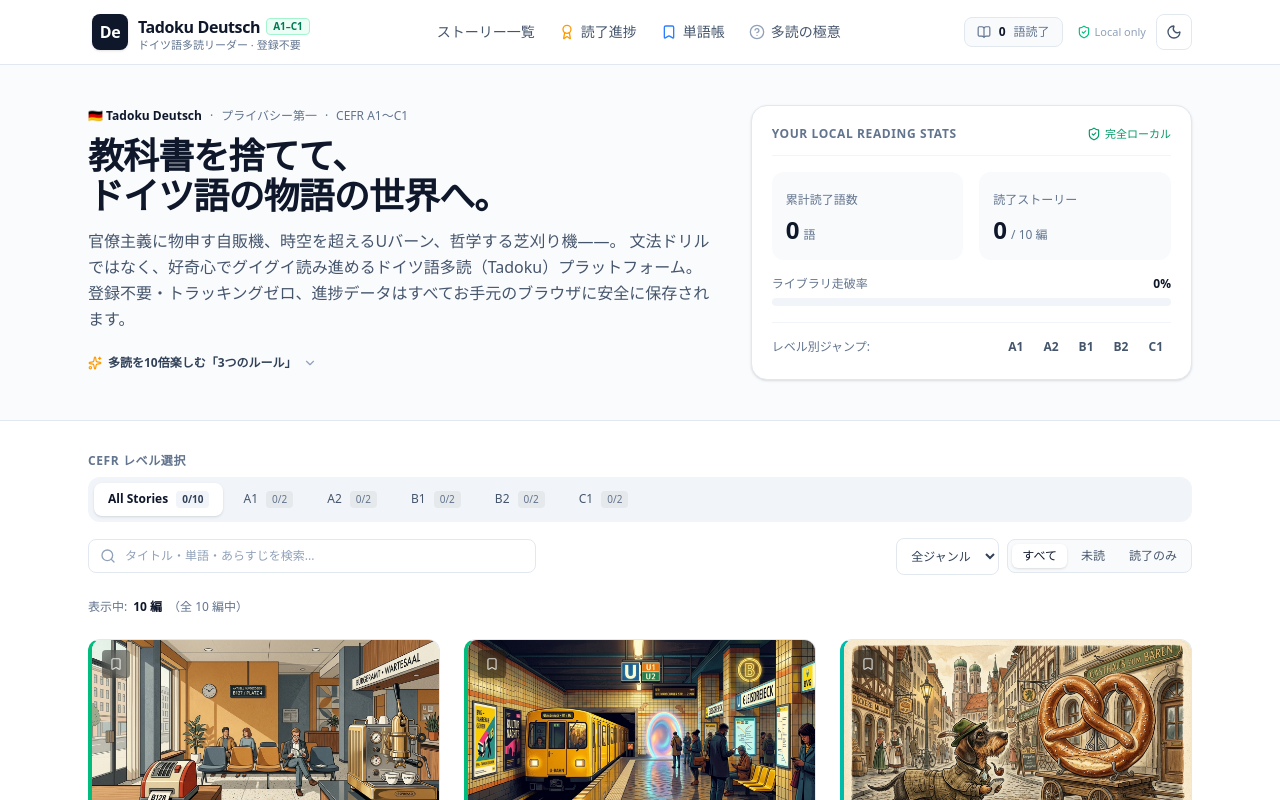
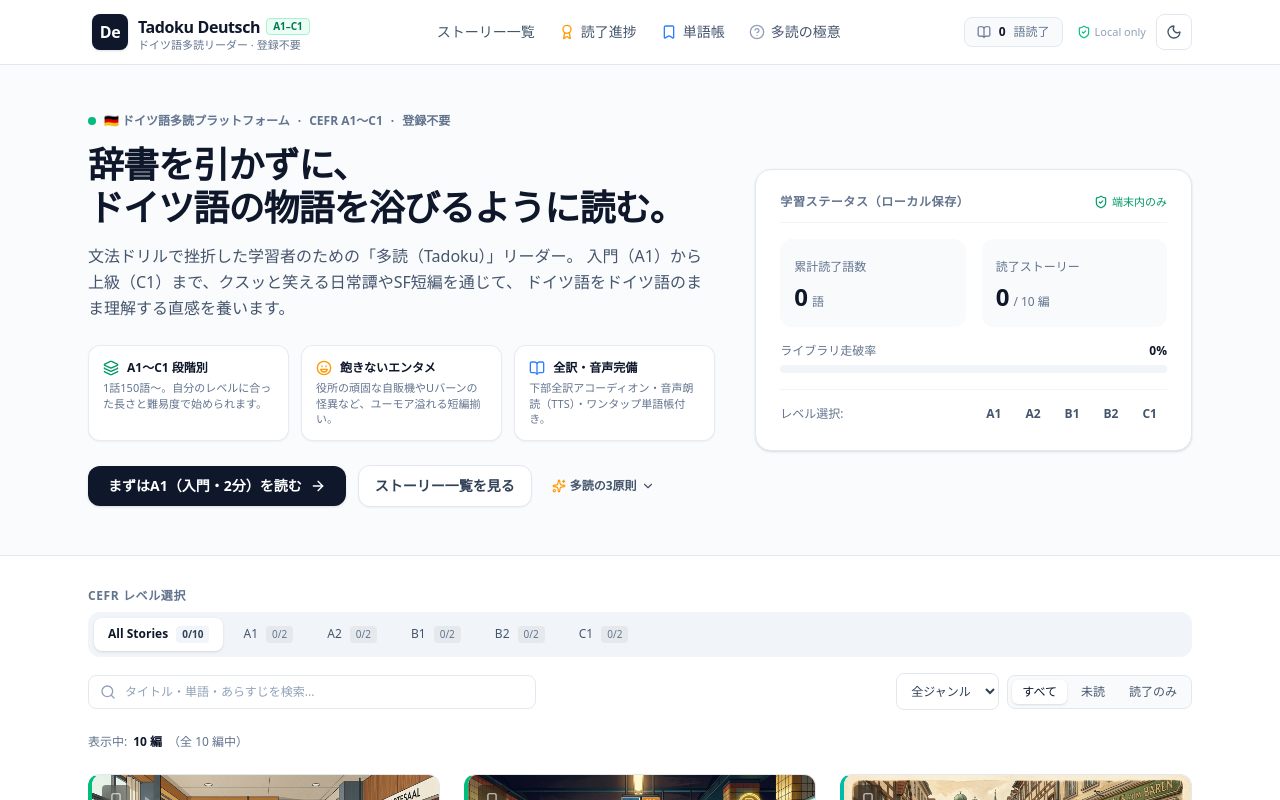
Before and after one commit to noripiko/tadoku, a Next.js app: page / in a window 1280 px wide. Shown: the top 800 px of the page. Built offline with nearby package versions, Linux system fonts and the light colour scheme.

Commit message:
feat: add story selection logic to HeroSection
Add onSelectStory prop to HeroSection to enable direct navigation to stories and improve UX with smooth scrolling.

```diff
--- a/app/page.tsx
+++ b/app/page.tsx
@@ -197,10 +197,14 @@
             progress={progress}
             onSelectLevel={(lvl) => setSelectedLevel(lvl)}
             activeLevel={selectedLevel}
+            onSelectStory={(s) => {
+              setActiveStory(s);
+              window.scrollTo({ top: 0, behavior: 'smooth' });
+            }}
           />
 
           {/* Stories Catalog Section */}
-          <section className="mx-auto max-w-6xl px-4 py-8 sm:px-6">
+          <section id="stories-catalog" className="mx-auto max-w-6xl px-4 py-8 sm:px-6">
             {/* Filter Bar */}
             <LevelFilterBar
               selectedLevel={selectedLevel}
--- a/components/HeroSection.tsx
+++ b/components/HeroSection.tsx
@@ -1,111 +1,193 @@
 'use client';
 
 import React, { useState } from 'react';
-import { ChevronDown, ChevronUp, Sparkles, ShieldCheck } from 'lucide-react';
-import { UserProgress } from '@/lib/types';
+import {
+  ChevronDown,
+  ChevronUp,
+  ShieldCheck,
+  BookOpen,
+  Laugh,
+  Layers,
+  ArrowRight,
+  Sparkles,
+} from 'lucide-react';
+import { UserProgress, Story } from '@/lib/types';
 import { STORIES } from '@/lib/stories';
 
 interface HeroSectionProps {
   progress: UserProgress;
   onSelectLevel: (level: string) => void;
   activeLevel: string;
+  onSelectStory?: (story: Story) => void;
 }
 
-export function HeroSection({ progress, onSelectLevel, activeLevel }: HeroSectionProps) {
+export function HeroSection({
+  progress,
+  onSelectLevel,
+  activeLevel,
+  onSelectStory,
+}: HeroSectionProps) {
   const [showRules, setShowRules] = useState(false);
   const totalStories = STORIES.length;
   const completedStoriesCount = progress.readStoryIds.length;
   const progressPercent = Math.round((completedStoriesCount / totalStories) * 100);
 
+  // First recommended beginner story
+  const firstStory = STORIES.find((s) => s.level === 'A1') || STORIES[0];
+
+  const handleStartReading = () => {
+    if (onSelectStory && firstStory) {
+      onSelectStory(firstStory);
+    } else {
+      onSelectLevel('A1');
+      document.getElementById('stories-catalog')?.scrollIntoView({ behavior: 'smooth' });
+    }
+  };
+
+  const scrollToCatalog = () => {
+    document.getElementById('stories-catalog')?.scrollIntoView({ behavior: 'smooth' });
+  };
+
   return (
-    <section className="relative border-b border-slate-200 bg-slate-50/70 py-10 dark:border-slate-800 dark:bg-slate-900/40">
+    <section className="relative border-b border-slate-200 bg-slate-50/70 py-10 sm:py-12 dark:border-slate-800 dark:bg-slate-900/40">
       <div className="mx-auto max-w-6xl px-4 sm:px-6">
-        <div className="grid gap-8 lg:grid-cols-12 lg:items-center">
-          {/* Left Column: Headlines & Pitch */}
+        <div className="grid gap-10 lg:grid-cols-12 lg:items-center">
+          {/* Left Column: Clear Value Proposition */}
           <div className="lg:col-span-7">
-            <div className="flex items-center gap-2 text-xs font-medium text-slate-500 dark:text-slate-400">
-              <span className="inline-flex items-center gap-1 text-slate-900 dark:text-slate-100 font-semibold">
-                🇩🇪 Tadoku Deutsch
-              </span>
-              <span aria-hidden="true">·</span>
-              <span>プライバシー第一</span>
+            {/* Top Category Badge */}
+            <div className="flex items-center gap-2 text-xs font-semibold text-slate-500 dark:text-slate-400">
+              <span className="flex h-2 w-2 rounded-full bg-emerald-500" />
+              <span>🇩🇪 ドイツ語多読プラットフォーム</span>
               <span aria-hidden="true">·</span>
               <span>CEFR A1〜C1</span>
+              <span aria-hidden="true">·</span>
+              <span>登録不要</span>
             </div>
 
-            <h1 className="mt-3 text-3xl sm:text-4xl font-bold tracking-tight text-slate-900 dark:text-slate-50 [text-wrap:balance]">
-              教科書を捨てて、<br className="hidden sm:inline" />ドイツ語の物語の世界へ。
+            {/* Main Headline */}
+            <h1 className="mt-3.5 text-3xl sm:text-4xl lg:text-4.5xl font-extrabold tracking-tight text-slate-900 dark:text-slate-50 [text-wrap:balance] leading-[1.2]">
+              辞書を引かずに、<br className="hidden sm:inline" />
+              ドイツ語の物語を浴びるように読む。
             </h1>
 
-            <p className="mt-3 max-w-2xl text-sm sm:text-base leading-relaxed text-slate-600 dark:text-slate-300">
-              官僚主義に物申す自販機、時空を超えるUバーン、哲学する芝刈り機——。
-              文法ドリルではなく、好奇心でグイグイ読み進めるドイツ語多読（Tadoku）プラットフォーム。
-              登録不要・トラッキングゼロ、進捗データはすべてお手元のブラウザに安全に保存されます。
+            {/* Subheading: Concrete & Concise */}
+            <p className="mt-3.5 max-w-2xl text-sm sm:text-base leading-relaxed text-slate-600 dark:text-slate-300">
+              文法ドリルで挫折した学習者のための「多読（Tadoku）」リーダー。
+              入門（A1）から上級（C1）まで、クスッと笑える日常譚やSF短編を通じて、
+              ドイツ語をドイツ語のまま理解する直感を養います。
             </p>
 
-            {/* Quick 3 Tadoku Principles Toggle */}
-            <div className="mt-5">
+            {/* 3 Core Value Props - Google Style Micro-Cards */}
+            <div className="mt-6 grid grid-cols-1 sm:grid-cols-3 gap-3">
+              <div className="rounded-xl border border-slate-200/80 bg-white p-3.5 shadow-xs dark:border-slate-800 dark:bg-slate-900">
+                <div className="flex items-center gap-2 text-slate-900 dark:text-slate-100 font-bold text-xs">
+                  <Layers className="h-4 w-4 text-emerald-600 dark:text-emerald-400 shrink-0" />
+                  <span>A1〜C1 段階別</span>
+                </div>
+                <p className="mt-1 text-[11px] leading-snug text-slate-500 dark:text-slate-400">
+                  1話150語〜。自分のレベルに合った長さと難易度で始められます。
+                </p>
+              </div>
+
+              <div className="rounded-xl border border-slate-200/80 bg-white p-3.5 shadow-xs dark:border-slate-800 dark:bg-slate-900">
+                <div className="flex items-center gap-2 text-slate-900 dark:text-slate-100 font-bold text-xs">
+                  <Laugh className="h-4 w-4 text-amber-500 shrink-0" />
+                  <span>飽きないエンタメ</span>
+                </div>
+                <p className="mt-1 text-[11px] leading-snug text-slate-500 dark:text-slate-400">
+                  役所の頑固な自販機やUバーンの怪異など、ユーモア溢れる短編揃い。
+                </p>
+              </div>
+
+              <div className="rounded-xl border border-slate-200/80 bg-white p-3.5 shadow-xs dark:border-slate-800 dark:bg-slate-900">
+                <div className="flex items-center gap-2 text-slate-900 dark:text-slate-100 font-bold text-xs">
+                  <BookOpen className="h-4 w-4 text-blue-500 shrink-0" />
+                  <span>全訳・音声完備</span>
+                </div>
+                <p className="mt-1 text-[11px] leading-snug text-slate-500 dark:text-slate-400">
+                  下部全訳アコーディオン・音声朗読（TTS）・ワンタップ単語帳付き。
+                </p>
+              </div>
+            </div>
+
+            {/* Primary Action Buttons */}
+            <div className="mt-6 flex flex-wrap items-center gap-3">
+              <button
+                onClick={handleStartReading}
+                className="group inline-flex items-center gap-2 rounded-xl bg-slate-900 px-5 py-2.5 text-xs sm:text-sm font-semibold text-white shadow-sm hover:bg-slate-800 dark:bg-slate-100 dark:text-slate-900 dark:hover:bg-white transition-all"
+              >
+                <span>まずはA1（入門・2分）を読む</span>
+                <ArrowRight className="h-4 w-4 transition-transform group-hover:translate-x-0.5" />
+              </button>
+
+              <button
+                onClick={scrollToCatalog}
+                className="inline-flex items-center gap-1.5 rounded-xl border border-slate-200 bg-white px-4 py-2.5 text-xs sm:text-sm font-semibold text-slate-700 shadow-xs hover:bg-slate-50 dark:border-slate-800 dark:bg-slate-900 dark:text-slate-200 dark:hover:bg-slate-800 transition-colors"
+              >
+                <span>ストーリー一覧を見る</span>
+              </button>
+
               <button
                 onClick={() => setShowRules(!showRules)}
-                className="inline-flex items-center gap-1.5 text-xs font-semibold text-slate-700 hover:text-slate-900 dark:text-slate-300 dark:hover:text-white transition-colors"
+                className="inline-flex items-center gap-1 text-xs font-semibold text-slate-600 hover:text-slate-900 dark:text-slate-400 dark:hover:text-slate-200 px-2 py-2 transition-colors ml-auto sm:ml-0"
               >
                 <Sparkles className="h-3.5 w-3.5 text-amber-500" />
-                <span>多読を10倍楽しむ「3つのルール」</span>
-                {showRules ? (
-                  <ChevronUp className="h-3.5 w-3.5 text-slate-400" />
-                ) : (
-                  <ChevronDown className="h-3.5 w-3.5 text-slate-400" />
-                )}
+                <span>多読の3原則</span>
+                {showRules ? <ChevronUp className="h-3.5 w-3.5" /> : <ChevronDown className="h-3.5 w-3.5" />}
               </button>
+            </div>
 
-              {showRules && (
-                <div className="mt-3 rounded-xl border border-slate-200 bg-white p-4 shadow-sm dark:border-slate-800 dark:bg-slate-900 text-xs text-slate-600 dark:text-slate-300 space-y-2 animate-in fade-in duration-200">
-                  <div className="flex items-start gap-2.5">
-                    <span className="flex h-5 w-5 shrink-0 items-center justify-center rounded-full bg-slate-900 text-[11px] font-bold text-white dark:bg-slate-100 dark:text-slate-900">
-                      1
+            {/* Collapsible Tadoku 3 Principles Drawer */}
+            {showRules && (
+              <div className="mt-4 rounded-xl border border-slate-200 bg-white p-4 shadow-sm dark:border-slate-800 dark:bg-slate-900 text-xs text-slate-600 dark:text-slate-300 space-y-2.5 animate-in fade-in duration-200">
+                <div className="font-bold text-slate-900 dark:text-slate-100 text-xs flex items-center gap-1.5">
+                  <Sparkles className="h-3.5 w-3.5 text-amber-500" />
+                  <span>多読を10倍楽しむ「3つの鉄則」</span>
+                </div>
+                <div className="grid gap-2 sm:grid-cols-3 pt-1">
+                  <div className="rounded-lg bg-slate-50 p-2.5 dark:bg-slate-800/60">
+                    <span className="font-bold text-slate-900 dark:text-slate-100 block">
+                      1. 辞書は引かない
                     </span>
-                    <div>
-                      <strong className="text-slate-900 dark:text-slate-100">辞書は引かない：</strong>
-                      1語1語調べるのをやめ、文脈や挿絵から全体の流れを推測して読み進めます。
-                    </div>
+                    <span className="text-[11px] text-slate-500 dark:text-slate-400">
+                      1語ずつ調べず、文脈や雰囲気から全体の流れを推測します。
+                    </span>
                   </div>
-                  <div className="flex items-start gap-2.5">
-                    <span className="flex h-5 w-5 shrink-0 items-center justify-center rounded-full bg-slate-900 text-[11px] font-bold text-white dark:bg-slate-100 dark:text-slate-900">
-                      2
+                  <div className="rounded-lg bg-slate-50 p-2.5 dark:bg-slate-800/60">
+                    <span className="font-bold text-slate-900 dark:text-slate-100 block">
+                      2. 分からない所は飛ばす
                     </span>
-                    <div>
-                      <strong className="text-slate-900 dark:text-slate-100">分からない所は飛ばす：</strong>
-                      引っかかっても立ち止まらずに飛ばしてOK。大意が掴めれば十分です。
-                    </div>
+                    <span className="text-[11px] text-slate-500 dark:text-slate-400">
+                      引っかかっても立ち止まらずスキップ。大意が掴めれば十分です。
+                    </span>
                   </div>
-                  <div className="flex items-start gap-2.5">
-                    <span className="flex h-5 w-5 shrink-0 items-center justify-center rounded-full bg-slate-900 text-[11px] font-bold text-white dark:bg-slate-100 dark:text-slate-900">
-                      3
+                  <div className="rounded-lg bg-slate-50 p-2.5 dark:bg-slate-800/60">
+                    <span className="font-bold text-slate-900 dark:text-slate-100 block">
+                      3. 合わなければ別の話へ
                     </span>
-                    <div>
-                      <strong className="text-slate-900 dark:text-slate-100">進まなくなったら別の話へ：</strong>
-                      難しすぎたり退屈に感じたら迷わず別のレベル・ストーリーへ切り替えます。
-                    </div>
+                    <span className="text-[11px] text-slate-500 dark:text-slate-400">
+                      難しすぎたり退屈なら、迷わず別レベルや別ジャンルへ切り替えます。
+                    </span>
                   </div>
                 </div>
-              )}
-            </div>
+              </div>
+            )}
           </div>
 
           {/* Right Column: Google Engineer Style Metrics Card */}
           <div className="lg:col-span-5">
-            <div className="rounded-2xl border border-slate-200 bg-white p-5 shadow-sm dark:border-slate-800 dark:bg-slate-900">
+            <div className="rounded-2xl border border-slate-200 bg-white p-5 sm:p-6 shadow-sm dark:border-slate-800 dark:bg-slate-900">
               <div className="flex items-center justify-between border-b border-slate-100 pb-3 dark:border-slate-800/80">
-                <span className="text-xs font-semibold tracking-wider text-slate-500 uppercase">
-                  Your Local Reading Stats
+                <span className="text-xs font-bold tracking-wider text-slate-500 uppercase">
+                  学習ステータス（ローカル保存）
                 </span>
                 <span className="inline-flex items-center gap-1 text-[11px] text-emerald-600 dark:text-emerald-400 font-medium">
                   <ShieldCheck className="h-3.5 w-3.5" />
-                  完全ローカル
+                  端末内のみ
                 </span>
               </div>
 
-              <div className="mt-4 grid grid-cols-2 gap-4">
+              <div className="mt-4 grid grid-cols-2 gap-3 sm:gap-4">
                 <div className="rounded-xl bg-slate-50 p-3.5 dark:bg-slate-800/50">
                   <span className="text-xs text-slate-500 dark:text-slate-400">累計読了語数</span>
                   <div className="mt-1 flex items-baseline gap-1">
@@ -145,17 +227,20 @@
 
               {/* Level Quick Nav */}
               <div className="mt-4 pt-3 border-t border-slate-100 dark:border-slate-800 flex items-center justify-between text-xs">
-                <span className="text-slate-500 dark:text-slate-400">レベル別ジャンプ:</span>
+                <span className="text-slate-500 dark:text-slate-400">レベル選択:</span>
                 <div className="flex items-center gap-1">
                   {['A1', 'A2', 'B1', 'B2', 'C1'].map((lvl) => {
                     const isSelected = activeLevel === lvl;
                     return (
                       <button
                         key={lvl}
-                        onClick={() => onSelectLevel(lvl)}
-                        className={`px-2 py-1 rounded text-xs font-semibold transition-colors ${
+                        onClick={() => {
+                          onSelectLevel(lvl);
+                          scrollToCatalog();
+                        }}
+                        className={`px-2.5 py-1 rounded text-xs font-semibold transition-colors ${
                           isSelected
-                            ? 'bg-slate-900 text-white dark:bg-slate-100 dark:text-slate-900'
+                            ? 'bg-slate-900 text-white dark:bg-slate-100 dark:text-slate-900 shadow-xs'
                             : 'text-slate-600 hover:bg-slate-100 dark:text-slate-400 dark:hover:bg-slate-800'
                         }`}
                       >
```
Also changed, not shown: 1 other file (tests, documents, lock files or other folders).
